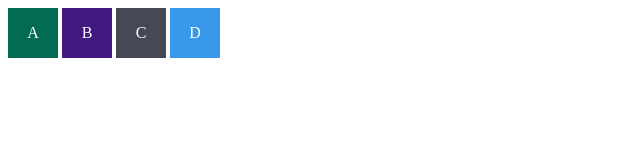
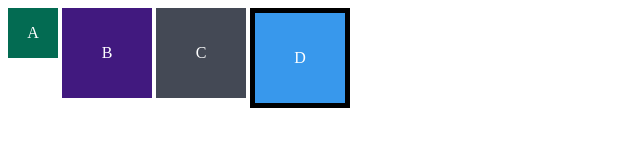
Before and after one commit to eduardoputinatti/trybe-exercicios, a plain HTML site: page bloco_3/dia_3/index.html in a window 1280 px wide. Shown: the whole page, without its empty margins (0-640 px from the left). Drawn offline with Linux system fonts and the light colour scheme.

Commit message:
estilizaçao dos quadrados

```diff
--- a/bloco_3/dia_3/style.css
+++ b/bloco_3/dia_3/style.css
@@ -12,13 +12,14 @@
   }
 
   .padding {
-  /* insira aqui um padding de 20px na classe abaixo para aplicá-lo aos itens B, C e D */
+  padding: 20px
   }
 
   .margin {
-  /* insira aqui uma margem de 30px na classe abaixo para aplicá-la aos itens C e D */
+  margin: 30px
+  margin-b;
   }
 
   .border {
-  /* insira aqui uma borda com valor '5px solid black' para aplicá-la ao item D */
+  border: 5px solid black;
   }
```
